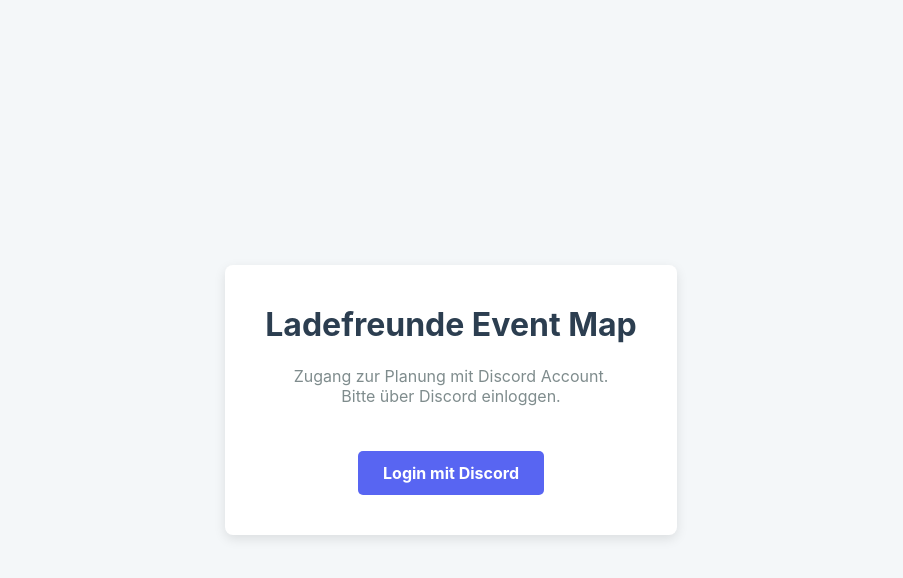
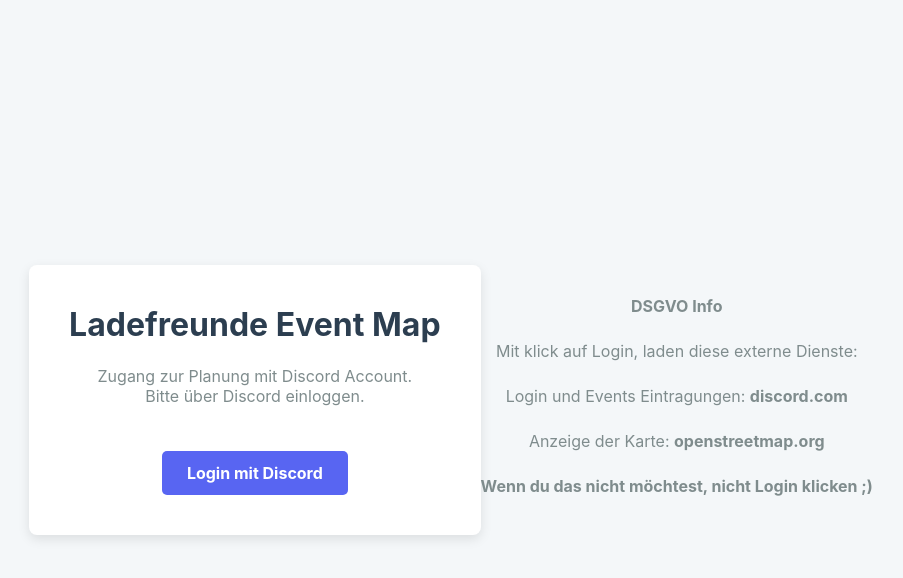
Before and after one commit to zzzkeil/ladefreunde, a PHP site: page / in a window 1280 px wide. Shown: the top 578 px of the page, without its empty margins (189-1092 px from the left). Run offline with PHP 8.4, Linux system fonts and the light colour scheme.

Commit message:
Update index.php

```diff
--- a/WebUI/index.php
+++ b/WebUI/index.php
@@ -12,7 +12,7 @@
         'client_id' => DISCORD_CLIENT_ID,
         'redirect_uri' => DISCORD_REDIRECT_URI,
         'response_type' => 'code',
-        'scope' => 'identify'
+        'scope' => 'identify guilds'
     ]);
 
 ?>
@@ -21,7 +21,7 @@
 <head>
     <meta charset="UTF-8">
     <title>Anmelden mit Discord</title>
-    <link rel="stylesheet" href="style.css">
+    <link rel="stylesheet" href="ext/style.css">
     <meta name="viewport" content="width=device-width, initial-scale=1.0">
 </head>
 <body class="login-body">
@@ -30,6 +30,15 @@
         <p>Zugang zur Planung mit Discord Account.<br>Bitte über Discord einloggen.</p>
         <a href="<?php echo $authUrl; ?>" class="discord-login-button">Login mit Discord</a>
     </div>
+
+    <div class="gdpr-notice">
+         <p><strong>DSGVO Info</strong></p>
+         <p>Mit klick auf Login, laden diese externe Dienste:</p>
+         <p>Login und Events Eintragungen: <b>discord.com</b></p>
+         <p>Anzeige der Karte: <b>openstreetmap.org</b></p>
+         <p><strong>Wenn du das nicht möchtest, nicht Login klicken ;)</strong></p>
+    </div>
+
 </body>
 </html>
 
@@ -54,32 +63,47 @@
     <meta name="viewport" content="width=device-width, initial-scale=1.0">
     <title>Ladefreunde Event Map</title>
 
-    <link rel="stylesheet" href="https://unpkg.com/leaflet@1.9.4/dist/leaflet.css"/>
-    <script src="https://unpkg.com/leaflet@1.9.4/dist/leaflet.js"></script>
+    <link rel="stylesheet" href="ext/leaflet.css"/>
+    <script src="ext/leaflet.js"></script>
 
-    <link rel="stylesheet" href="style.css">
+    <link rel="stylesheet" href="ext/style.css">
 </head>
 <body>
 <div class="main-container">
   <div class="search-panel">
+    <div class="search-content">
       <div class="user-info">
         <img src="https://cdn.discordapp.com/avatars/<?php echo htmlspecialchars($user->id . '/' . $user->avatar); ?>.png" alt="Avatar">
         <span>Hallo, <?php echo htmlspecialchars($user->username); ?>!</span>
         <a href="logout.php" class="logout-link">Logout</a>
       </div>
 
-            <h1>Laaaadeerleeebnis Event</h1>
-            <h2>Hier kannst du ein kleines<br>Community treffen planen<br>an Ladestationen > 150kW</h2>
-            <h3>Daten sind aus der Gerd Bremer Map</h3>
-            <h3>Unser Dank geht an Gerd</h3>
+      <h1>Laaaadeerleeebnis planen</h1>
+      <p>Ladestationen über 150kW & unter 50ct<br>
+         Daten sind aus der Gerd Bremer Map<br>
+         Vielen dank an Gerd
+      </p>
+
+      <div class="legend-item">
+        <img src="ext/pin-gr-m.png" alt="Events Pin">
+        <p>Klicken für Infos zu geplanten Events</p>
+      </div>
+
       <div class="search-box-wrapper">
         <input type="text" id="search-box" placeholder="Suche nach Name, PLZ, oder Ort" autocomplete="off">
         <div id="suggestion-box"></div>
       </div>
     </div>
 
+    <!-- New left info display area for desktop -->
+    <div class="left-info-display" id="left-info-display">
+      <p>Suche deine Ladestation oben im Suchfeld, dann stehen hier die Daten,<br>und der Knopf zum Eventeintragen auf Discord.</p>
+    </div>
+  </div>
+
   <div class="map-panel">
     <div id="map"></div>
+    <!-- Original info display for mobile -->
     <div id="info-display">
       <p>Suche deine Ladestation oben im Suchfeld, dann stehen hier die Daten,<br>und der Knopf zum Eventeintragen auf Discord.</p>
     </div>
@@ -90,14 +114,61 @@
       const searchBox = document.getElementById('search-box');
   const suggestionBox = document.getElementById('suggestion-box');
   const infoDisplay = document.getElementById('info-display');
+  const leftInfoDisplay = document.getElementById('left-info-display');
 
   let selectedPoiData = null;
+  const eventLayer = L.layerGroup();
 
   const map = L.map('map').setView([51.1657, 10.4515], 6);
   L.tileLayer('https://{s}.tile.openstreetmap.org/{z}/{x}/{y}.png', {
       attribution: '© <a href="https://www.openstreetmap.org/copyright">OpenStreetMap</a> contributors'
   }).addTo(map);
   let currentMarker = null;
+
+  // Function to get the active info display based on screen size
+  function getActiveInfoDisplay() {
+      const isDesktop = window.innerWidth > 1024;
+      return isDesktop ? leftInfoDisplay : infoDisplay;
+  }
+
+  // Function to update info content in the correct display
+  function updateInfoDisplay(content) {
+      const activeDisplay = getActiveInfoDisplay();
+      activeDisplay.innerHTML = content;
+  }
+
+  function loadUpcomingEvents() {
+      fetch('fetch_events.php')
+      .then(response => response.json())
+      .then(data => {
+          eventLayer.clearLayers();
+
+          const eventIcon = L.icon({
+              iconUrl: 'ext/pin-gr-m.png',
+              shadowUrl: 'ext/shadow.png',
+              iconSize: [25, 41],
+              iconAnchor: [12, 41],
+              popupAnchor: [1, -34],
+              shadowSize: [41, 41]
+          });
+
+          data.forEach(event => {
+              const startTime = new Date(event.start_time);
+              const popupContent = `
+              <b>${event.name}</b><br>
+              Zeit: ${startTime.toLocaleString('de-DE')}<br>
+              `;
+
+              const marker = L.marker([event.latitude, event.longitude], { icon: eventIcon })
+              .bindPopup(popupContent);
+
+              eventLayer.addLayer(marker);
+          });
+
+          eventLayer.addTo(map);
+      })
+      .catch(error => console.error('Error fetching upcoming events:', error));
+  }
 
   searchBox.addEventListener('keyup', function() {
       const searchTerm = this.value;
@@ -114,6 +185,7 @@
               let suggestionsHTML = '<ul>';
               data.forEach(item => {
                   suggestionsHTML += `<li
+                  data-id="${item.id}"
                   data-name="${item.name}"
                   data-street="${item.street}"
                   data-housenumber="${item.housenumber}"
@@ -138,9 +210,9 @@
   suggestionBox.addEventListener('click', function(e) {
       if (e.target.tagName === 'LI') {
           const selectedLi = e.target;
-                const { name, street, housenumber, postalcode, city, lat, lon } = selectedLi.dataset;
+          const { id, name, street, housenumber, postalcode, city, lat, lon } = selectedLi.dataset;
 
-                selectedPoiData = { name, street, housenumber, postalcode, city, latitude: lat, longitude: lon };
+          selectedPoiData = { poi_id: id, name, street, housenumber, postalcode, city, latitude: lat, longitude: lon };
 
           searchBox.value = name;
           suggestionBox.style.display = 'none';
@@ -157,7 +229,7 @@
           const now = new Date();
           const defaultDate = now.toISOString().split('T')[0];
 
-                infoDisplay.innerHTML = `
+          const infoContent = `
           <h3>${name || 'Details'}</h3>
           <div class="info-grid">
           <span>Adresse:</span> <span>${streetAddress || 'N/A'}</span>
@@ -173,10 +245,13 @@
           <button id="discord-event-btn" class="discord-button">In Discord Events eintragen</button>
           <div id="discord-status"></div>
           `;
+
+          updateInfoDisplay(infoContent);
       }
   });
 
-        infoDisplay.addEventListener('click', function(e) {
+  // Event delegation for both info displays
+  document.addEventListener('click', function(e) {
       if (e.target.id === 'discord-event-btn') {
           const eventDate = document.getElementById('event-date').value;
           const eventTime = document.getElementById('event-time').value;
@@ -192,7 +267,7 @@
           }
 
           if (!selectedPoiData) {
-                    alert('No location selected.');
+              alert('Kein Punkt gewählt.');
               return;
           }
 
@@ -210,6 +285,7 @@
           .then(response => response.json())
           .then(data => {
               if (data.status === 'success') {
+                  loadUpcomingEvents();
                   statusDiv.textContent = '✅ ' + data.message;
                   statusDiv.style.color = '#2ecc71';
               } else {
@@ -233,6 +309,58 @@
           suggestionBox.style.display = 'none';
       }
   });
+
+  // Handle window resize to ensure correct info display is used
+  window.addEventListener('resize', function() {
+      // Trigger a re-render of info if there's selected data
+      if (selectedPoiData) {
+          const currentContent = getActiveInfoDisplay().innerHTML;
+          if (currentContent.includes('<h3>') && !currentContent.includes('Suche deine Ladestation')) {
+              // Re-trigger the display update
+              const event = new Event('click');
+              const mockLi = document.createElement('li');
+              mockLi.dataset = {
+                  id: selectedPoiData.poi_id,
+                  name: selectedPoiData.name,
+                  street: selectedPoiData.street,
+                  housenumber: selectedPoiData.housenumber,
+                  postalcode: selectedPoiData.postalcode,
+                  city: selectedPoiData.city,
+                  lat: selectedPoiData.latitude,
+                  lon: selectedPoiData.longitude
+              };
+
+              // Manually trigger the content update without changing the map
+              const streetAddress = [selectedPoiData.street, selectedPoiData.housenumber].filter(Boolean).join(' ');
+              const cityAddress = [selectedPoiData.postalcode, selectedPoiData.city].filter(Boolean).join(' ');
+              const now = new Date();
+              const defaultDate = now.toISOString().split('T')[0];
+
+              const infoContent = `
+              <h3>${selectedPoiData.name || 'Details'}</h3>
+              <div class="info-grid">
+              <span>Adresse:</span> <span>${streetAddress || 'N/A'}</span>
+              <span>Stadt:</span> <span>${cityAddress || 'N/A'}</span>
+              </div>
+              <h4>Plane das Laaaadeerleeebnis Event</h4>
+              <div class="schedule-grid">
+              <label for="event-date">Date:</label>
+              <input type="date" id="event-date" value="${defaultDate}" min="${defaultDate}">
+              <label for="event-time">Start Time:</label>
+              <input type="time" id="event-time" value="14:00">
+              </div>
+              <button id="discord-event-btn" class="discord-button">In Discord Events eintragen</button>
+              <div id="discord-status"></div>
+              `;
+
+              updateInfoDisplay(infoContent);
+          }
+      }
+  });
+
+  document.addEventListener('DOMContentLoaded', function() {
+      loadUpcomingEvents();
+  });
     </script>
 
 </body>
```
Lines whose indentation alone changed are shown as unchanged.
